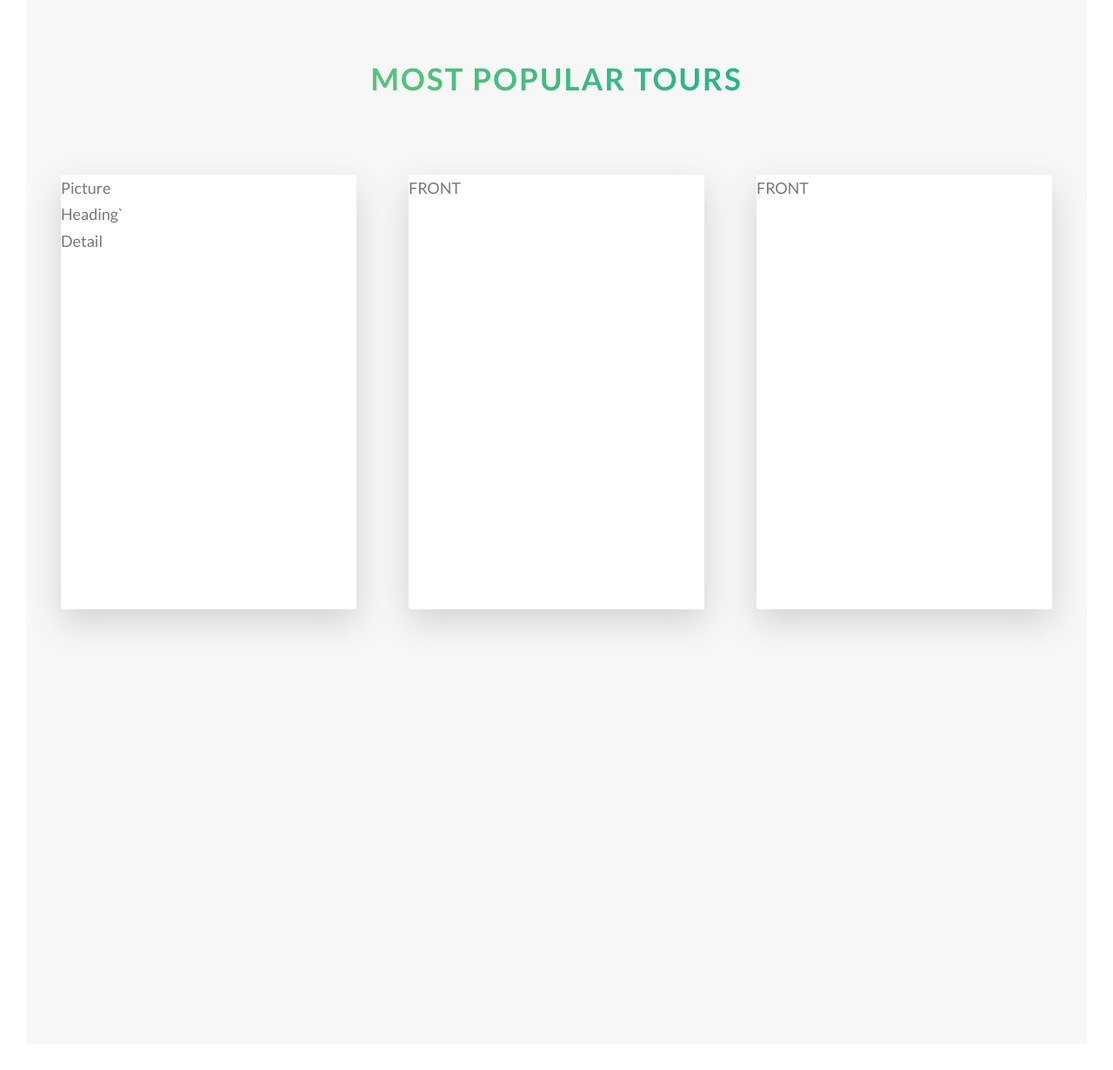
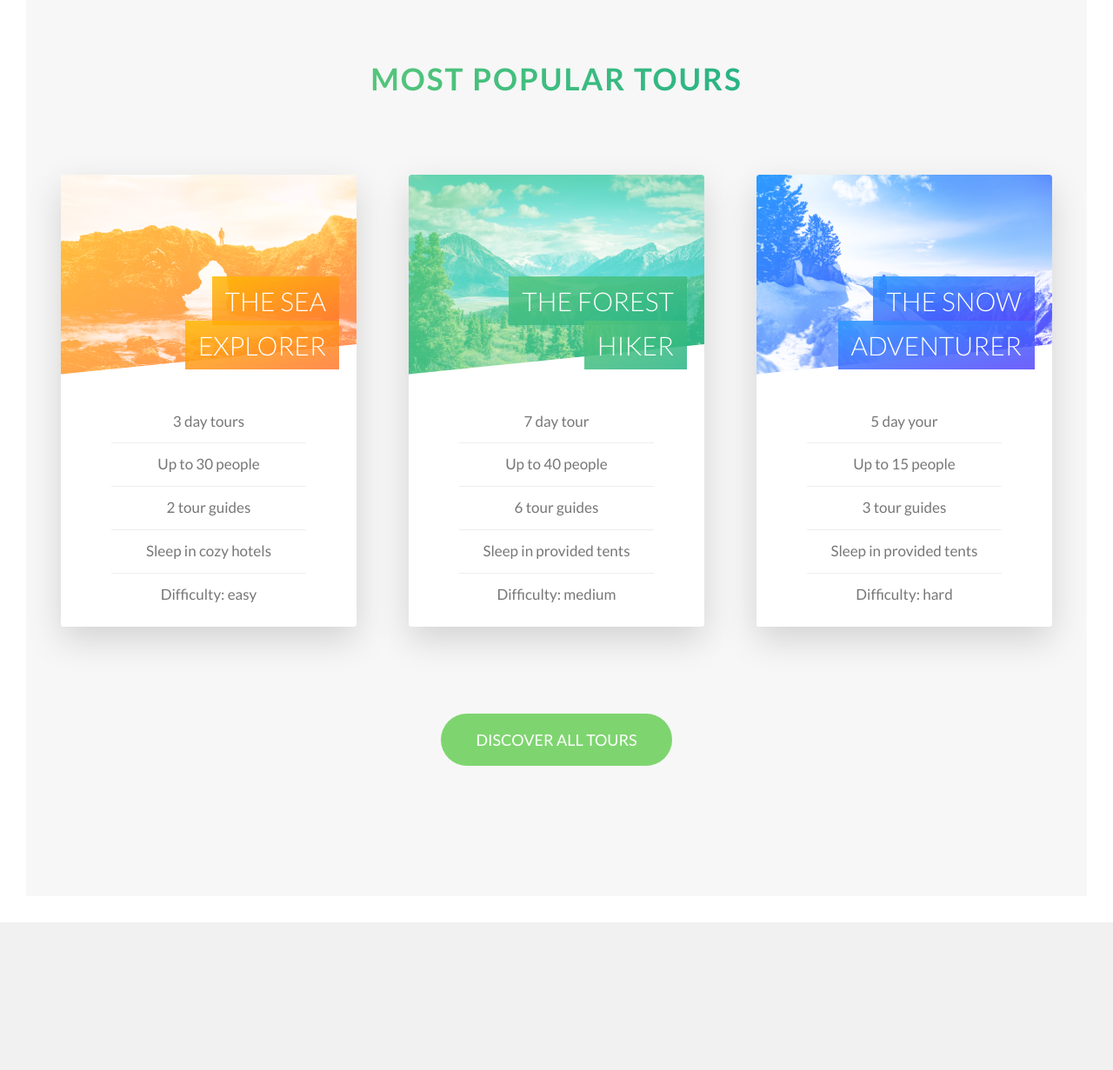
Before and after one commit to IonatanMocan/notours-css-project, a PHP site: page /index.html in a window 1280 px wide. Shown: the part 2341-3572 px from the top of the page at 87% size. After the commit the page ends 3402 px from the top, so only its background shows below. Run offline with PHP 8.4, Linux system fonts and the light colour scheme.

Commit message:
finish section tours

```diff
--- a/css/style.css
+++ b/css/style.css
@@ -102,6 +102,12 @@ body {
 .u-margin-bottom-small {
   margin-bottom: 1.5rem; }
 
+.u-margin-top-big {
+  margin-top: 8rem; }
+
+.u-margin-top-huge {
+  margin-top: 10rem; }
+
 .btn:link, .btn:visited {
   text-transform: uppercase;
   text-decoration: none;
@@ -128,6 +134,12 @@ body {
   color: #777; }
   .btn--white::after {
     background-color: #fff; }
+
+.btn--green {
+  background-color: #7ed56f;
+  color: #fff; }
+  .btn--green::after {
+    background-color: #7ed56f; }
 
 .btn::after {
   content: "";
@@ -168,10 +180,9 @@ body {
   perspective: 150rem;
   -moz-perspective: 150rem;
   position: relative;
-  height: 50rem; }
+  height: 52rem; }
   .card__side {
-    background-color: orangered;
-    height: 50rem;
+    height: 52rem;
     transition: all .8s ease;
     position: absolute;
     top: 0;
@@ -179,6 +190,7 @@ body {
     width: 100%;
     backface-visibility: hidden;
     border-radius: 3px;
+    overflow: hidden;
     box-shadow: 0 1.5rem 4rem rgba(0, 0, 0, 0.15); }
     .card__side--front {
       background-color: #fff; }
@@ -187,13 +199,76 @@ body {
       .card__side--back-1 {
         background-image: linear-gradient(to right bottom, #ffb900, #ff7730); }
       .card__side--back-2 {
+        background-image: linear-gradient(to right bottom, #55c57a, #28b485); }
+      .card__side--back-3 {
         background-image: linear-gradient(to right bottom, #2998ff, #5643fa); }
-      .card__side--back-3 {
-        background-image: linear-gradient(to right bottom, #55c57a, #28b485); }
   .card:hover .card__side--front {
     transform: rotateY(-180deg); }
   .card:hover .card__side--back {
     transform: rotateY(0); }
+  .card__picture {
+    background-size: cover;
+    height: 23rem;
+    background-blend-mode: screen;
+    -webkit-clip-path: polygon(0 0, 100% 0, 100% 85%, 0 100%);
+    clip-path: polygon(0 0, 100% 0, 100% 85%, 0 100%);
+    border-top-left-radius: 3px;
+    border-top-right-radius: 3px; }
+    .card__picture--1 {
+      background-image: linear-gradient(to right bottom, #ffb900, #ff7730), url(../img/nat-5.jpg); }
+    .card__picture--2 {
+      background-image: linear-gradient(to right bottom, #55c57a, #28b485), url(../img/nat-6.jpg); }
+    .card__picture--3 {
+      background-image: linear-gradient(to right bottom, #2998ff, #5643fa), url(../img/nat-7.jpg); }
+  .card__heading {
+    font-size: 3rem;
+    font-weight: 300;
+    text-transform: uppercase;
+    text-align: right;
+    color: #fff;
+    position: absolute;
+    top: 12rem;
+    right: 2rem;
+    width: 75%; }
+  .card__heading-span {
+    padding: 1rem 1.5rem;
+    -webkit-box-decoration-break: clone;
+    box-decoration-break: clone; }
+    .card__heading-span--1 {
+      background-image: linear-gradient(to right bottom, rgba(255, 185, 0, 0.85), rgba(255, 119, 48, 0.85)); }
+    .card__heading-span--2 {
+      background-image: linear-gradient(to right bottom, rgba(85, 197, 122, 0.85), rgba(40, 180, 133, 0.85)); }
+    .card__heading-span--3 {
+      background-image: linear-gradient(to right bottom, rgba(41, 152, 255, 0.85), rgba(86, 67, 250, 0.85)); }
+  .card__details {
+    padding: 3rem; }
+    .card__details ul {
+      list-style: none;
+      width: 80%;
+      margin: 0 auto; }
+      .card__details ul li {
+        text-align: center;
+        font-size: 1.7rem;
+        padding: 1rem; }
+        .card__details ul li:not(:last-child) {
+          border-bottom: 1px solid #eee; }
+  .card__cta {
+    position: absolute;
+    top: 50%;
+    left: 50%;
+    transform: translate(-50%, -50%);
+    width: 90%;
+    text-align: center; }
+  .card__price-box {
+    text-align: center;
+    margin-bottom: 8rem;
+    color: #fff; }
+  .card__price-only {
+    font-size: 1.4rem;
+    text-transform: uppercase; }
+  .card__price-value {
+    font-weight: 100;
+    font-size: 6rem; }
 
 .composition {
   position: relative; }
@@ -246,6 +321,7 @@ body {
   background-size: cover;
   background-position: top;
   position: relative;
+  -webkit-clip-path: polygon(0 0, 100% 0, 100% 75vh, 0 100%);
   clip-path: polygon(0 0, 100% 0, 100% 75vh, 0 100%); }
   .header__logo-box {
     position: absolute;
@@ -302,5 +378,5 @@ body {
 
 .section-tours {
   background-color: #f7f7f7;
-  padding: 25rem 0 50rem 0;
+  padding: 25rem 0 15rem 0;
   margin-top: -11rem; }
--- a/index.html
+++ b/index.html
@@ -122,44 +122,111 @@
                 <div class="col-1-of-3">
                     <div class="card">
                         <div class="card__side card__side--front">
-                            <div class="card__picture">
-                                Picture
+                            <div class="card__picture card__picture--1">
+                                &nbsp;
                             </div>
 
-                            <div class="card__heading">
-                                Heading`
-                            </div>
+                            <h4 class="card__heading">
+                                <span class="card__heading-span card__heading-span--1">The sea explorer</span>
+                            </h4>
 
                             <div class="card__details">
-                                Detail
+                                <ul>
+                                    <li>3 day tours</li>
+                                    <li>Up to 30 people</li>
+                                    <li>2 tour guides</li>
+                                    <li>Sleep in cozy hotels</li>
+                                    <li>Difficulty: easy</li>
+                                </ul>
                             </div>
                         </div>
                         <div class="card__side card__side--back card__side--back-1">
-                            BACK
+                            <div class="card__cta">
+                                <div class="card__price-box">
+                                    <p class="card__price-only">Only</p>
+                                    <p class="card__price-value">$297</p>
+                                </div>
+
+                                <a href="" class="btn btn--white">Book now</a>
+                            </div>
                         </div>
                     </div>
                 </div>
+
                 <div class="col-1-of-3">
                     <div class="card">
                         <div class="card__side card__side--front">
-                            FRONT
+                            <div class="card__picture card__picture--2">
+                                &nbsp;
+                            </div>
+
+                            <h4 class="card__heading">
+                                <span class="card__heading-span card__heading-span--2">The forest hiker</span>
+                            </h4>
+
+                            <div class="card__details">
+                                <ul>
+                                    <li>7 day tour</li>
+                                    <li>Up to 40 people</li>
+                                    <li>6 tour guides</li>
+                                    <li>Sleep in provided tents</li>
+                                    <li>Difficulty: medium</li>
+                                </ul>
+                            </div>
                         </div>
                         <div class="card__side card__side--back card__side--back-2">
-                            BACK
+                            <div class="card__cta">
+                                <div class="card__price-box">
+                                    <p class="card__price-only">Only</p>
+                                    <p class="card__price-value">$397</p>
+                                </div>
+
+                                <a href="" class="btn btn--white">Book now</a>
+                            </div>
                         </div>
                     </div>
                 </div>
+
                 <div class="col-1-of-3">
                     <div class="card">
                         <div class="card__side card__side--front">
-                            FRONT
+                            <div class="card__picture card__picture--3">
+                                &nbsp;
+                            </div>
+
+                            <h4 class="card__heading">
+                                <span class="card__heading-span card__heading-span--3">The snow adventurer</span>
+                            </h4>
+
+                            <div class="card__details">
+                                <ul>
+                                    <li>5 day your</li>
+                                    <li>Up to 15 people</li>
+                                    <li>3 tour guides</li>
+                                    <li>Sleep in provided tents</li>
+                                    <li>Difficulty: hard</li>
+                                </ul>
+                            </div>
                         </div>
                         <div class="card__side card__side--back card__side--back-3">
-                            BACK
+                            <div class="card__cta">
+                                <div class="card__price-box">
+                                    <p class="card__price-only">Only</p>
+                                    <p class="card__price-value">$497</p>
+                                </div>
+
+                                <a href="" class="btn btn--white">Book now</a>
+                            </div>
                         </div>
                     </div>
                 </div>
             </div>
+
+            <div class="u-center-text u-margin-top-huge">
+                <a href="" class="btn btn--green">Discover all tours</a>
+            </div>
+
+
         </section>
     </main>
 
--- a/sass/abstracts/_variables.scss
+++ b/sass/abstracts/_variables.scss
@@ -9,6 +9,7 @@ $color-tertiary-light: #2998ff;
 $color-tertiary-dark: #5643fa;
 
 $color-grey-light-1: #f7f7f7;
+$color-grey-light-2: #eee;
 
 $color-grey-dark: #777;
 $color-white: #fff;
--- a/sass/base/_utilities.scss
+++ b/sass/base/_utilities.scss
@@ -3,3 +3,6 @@
 .u-margin-bottom-big { margin-bottom: 8rem; }
 .u-margin-bottom-medium { margin-bottom: 4rem; }
 .u-margin-bottom-small { margin-bottom: 1.5rem; }
+
+.u-margin-top-big { margin-top: 8rem; }
+.u-margin-top-huge { margin-top: 10rem; }
--- a/sass/components/_button.scss
+++ b/sass/components/_button.scss
@@ -33,6 +33,15 @@
 
         &::after {
             background-color: $color-white;
+        }
+    }
+
+    &--green {
+        background-color: $color-primary;
+        color: $color-white;
+
+        &::after {
+            background-color: $color-primary;
         }
     }
 
--- a/sass/components/_card.scss
+++ b/sass/components/_card.scss
@@ -1,12 +1,12 @@
 .card {
+    // FUNCTIONALITY
     perspective: 150rem;
     -moz-perspective: 150rem;
     position: relative;
-    height: 50rem;
+    height: 52rem;
 
     &__side {
-        background-color: orangered;
-        height: 50rem;
+        height: 52rem;
         transition: all .8s ease;
         position: absolute;
         top: 0;
@@ -14,11 +14,11 @@
         width: 100%;
         backface-visibility: hidden;
         border-radius: 3px;
+        overflow: hidden;
         box-shadow: 0 1.5rem 4rem rgba($color-black, 0.15);
 
         &--front {
             background-color: $color-white;
-
         }
 
         &--back {
@@ -29,11 +29,11 @@
             }
 
             &-2 {
-                background-image: linear-gradient(to right bottom, $color-tertiary-light, $color-tertiary-dark);
+                background-image: linear-gradient(to right bottom, $color-primary-light, $color-primary-dark);
             }
 
             &-3 {
-                background-image: linear-gradient(to right bottom, $color-primary-light, $color-primary-dark);
+                background-image: linear-gradient(to right bottom, $color-tertiary-light, $color-tertiary-dark);
             }
         }
     }
@@ -45,4 +45,119 @@
     &:hover &__side--back {
         transform: rotateY(0);
     }
+
+    // FRONT SIDE STYLING
+    &__picture {
+        background-size: cover;
+        height: 23rem;
+        background-blend-mode: screen;
+        -webkit-clip-path: polygon(0 0, 100% 0, 100% 85%, 0 100%);
+        clip-path: polygon(0 0, 100% 0, 100% 85%, 0 100%);
+        border-top-left-radius: 3px;
+        border-top-right-radius: 3px;
+
+        &--1 {
+            background-image: linear-gradient(to right bottom, $color-secondary-light, $color-secondary-dark),
+            url(../img/nat-5.jpg);
+        }
+
+        &--2 {
+            background-image: linear-gradient(to right bottom, $color-primary-light, $color-primary-dark), url(../img/nat-6.jpg);
+        }
+
+        &--3 {
+            background-image: linear-gradient(to right bottom, $color-tertiary-light, $color-tertiary-dark), url(../img/nat-7.jpg);
+        }
+    }
+
+
+    &__heading {
+        font-size: 3rem;
+        font-weight: 300;
+        text-transform: uppercase;
+        text-align: right;
+        color: $color-white;
+        position: absolute;
+        top: 12rem;
+        right: 2rem;
+        width: 75%;
+    }
+
+    &__heading-span {
+        padding: 1rem 1.5rem;
+        -webkit-box-decoration-break: clone;
+        box-decoration-break: clone;
+
+        &--1 {
+            background-image: linear-gradient(
+                to right bottom,
+                rgba($color-secondary-light, 0.85),
+                rgba($color-secondary-dark, 0.85)
+            );
+        }
+
+        &--2 {
+            background-image: linear-gradient(
+                to right bottom,
+                rgba($color-primary-light, 0.85),
+                rgba($color-primary-dark, 0.85)
+            );
+        }
+
+        &--3 {
+            background-image: linear-gradient(
+                to right bottom,
+                rgba($color-tertiary-light, 0.85),
+                rgba($color-tertiary-dark, 0.85)
+            );
+        }
+    }
+
+    &__details {
+        padding: 3rem;
+
+        ul {
+
+            list-style: none;
+            width: 80%;
+            margin: 0 auto;
+
+            li {
+                text-align: center;
+                font-size: 1.7rem;
+                padding: 1rem;
+
+                &:not(:last-child) {
+                    border-bottom: 1px solid $color-grey-light-2;
+                }
+            }
+        }
+    }
+
+    // FRONT SIDE STYLING
+    &__cta {
+        position: absolute;
+        top: 50%;
+        left: 50%;
+        transform: translate(-50%, -50%);
+        width: 90%;
+        text-align: center;
+    }
+
+    &__price-box {
+        text-align: center;
+        margin-bottom: 8rem;
+        color: $color-white;
+
+    }
+
+    &__price-only {
+        font-size: 1.4rem;
+        text-transform: uppercase;
+    }
+
+    &__price-value {
+        font-weight: 100;
+        font-size: 6rem;
+    }
 }
--- a/sass/layout/_header.scss
+++ b/sass/layout/_header.scss
@@ -9,7 +9,9 @@
     background-position: top;
     position: relative;
 
+    -webkit-clip-path: polygon(0 0, 100% 0, 100% 75vh, 0 100%);
     clip-path: polygon(0 0, 100% 0, 100% 75vh, 0 100%);
+
 
     &__logo-box {
         position: absolute;
--- a/sass/pages/_home.scss
+++ b/sass/pages/_home.scss
@@ -23,6 +23,6 @@
 
 .section-tours {
     background-color: $color-grey-light-1;
-    padding: 25rem 0 50rem 0;
+    padding: 25rem 0 15rem 0;
     margin-top: -11rem;
 }
```
